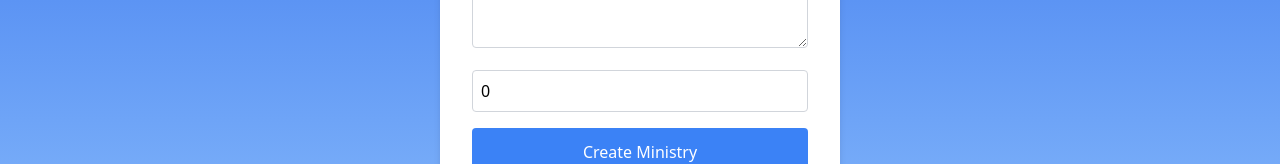
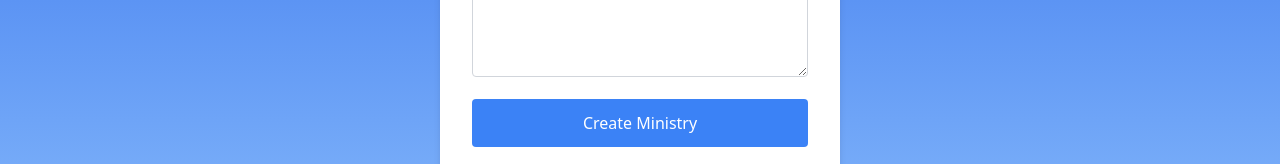
Before and after one commit to hayleyowen/ServeWell, a Next.js app: page /ministry-creation in a window 1280 px wide. Shown: the part 434-598 px from the top of the page. Built offline with nearby package versions, Linux system fonts and the light colour scheme; no server answers.

Commit message:
removed budget
removed budget

```diff
--- a/app/api/ministries/route.ts
+++ b/app/api/ministries/route.ts
@@ -13,7 +13,6 @@ export async function POST(request: Request) {
       MinistryName: data.MinistryName,
       Description: data.Description,
       Church_ID: data.Church_ID,
-      Budget: data.Budget,
     });
 
     console.log('Created ministry:', result);
@@ -21,7 +20,7 @@ export async function POST(request: Request) {
     return NextResponse.json({
       success: true,
       message: 'Ministry created successfully',
-      ministryId: result.insertId, // Returning the new ministry's ID
+      ministryId: result.insertedId, // Returning the new ministry's ID
     });
 
   } catch (error) {
--- a/app/lib/data.ts
+++ b/app/lib/data.ts
@@ -366,7 +366,6 @@ export async function createMinistry(ministryData: {
     MinistryName: string;
     Description: string;
     Church_ID: number;
-    Budget: number;
 }) {
     let connection;
     try {
@@ -377,14 +376,13 @@ export async function createMinistry(ministryData: {
             .replace(/[^a-z0-9]/g, '');
 
         const [result] = await connection.execute<ResultSetHeader>(
-            `INSERT INTO ministry (ministryname, church_id, description, url_path, budget)
-             VALUES (?, ?, ?, ?, ?)`,
+            `INSERT INTO ministry (ministryname, church_id, description, url_path)
+             VALUES (?, ?, ?, ?)`,
             [
                 ministryData.MinistryName,
                 ministryData.Church_ID,
                 ministryData.Description,
-                urlFriendlyName,
-                ministryData.Budget
+                urlFriendlyName
             ]
         );
 
--- /dev/null
+++ b/app/lib/definitions.ts
@@ -0,0 +1,6 @@
+export interface Ministry {
+    ministry_id: number;
+    ministryname: string;
+    church_id: number;
+    description: string | null;
+}
--- a/app/ministry-creation/components/MinistryCreationForm.tsx
+++ b/app/ministry-creation/components/MinistryCreationForm.tsx
@@ -7,7 +7,6 @@ import styles from '../styles/MinistryCreationForm.module.css'
 interface MinistryFormData {
   MinistryName: string;
   Church_ID: number;
-  Budget: number;
   Description: string;
 }
 
@@ -17,7 +16,6 @@ export default function MinistryCreationForm() {
     MinistryName: '',
     Description: '',
     Church_ID: 1, // We might want to make this dynamic later
-    Budget: 0  // Make sure this is initialized as a number
   })
   const [isLoading, setIsLoading] = useState(false)
   const [error, setError] = useState('')
@@ -114,17 +112,6 @@ export default function MinistryCreationForm() {
               rows={4}
             />
 
-            <input
-              type="number"
-              name="Budget"
-              placeholder="Budget"
-              value={formData.Budget}
-              onChange={handleChange}
-              className={styles.input}
-              step="0.01"
-              min="0"
-            />
-
             <button
               type="submit"
               className={styles.button}
```
